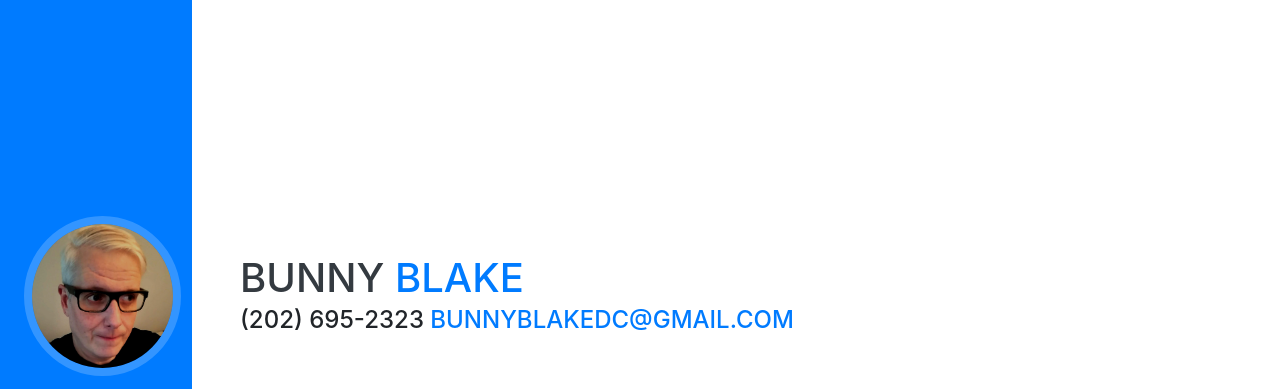
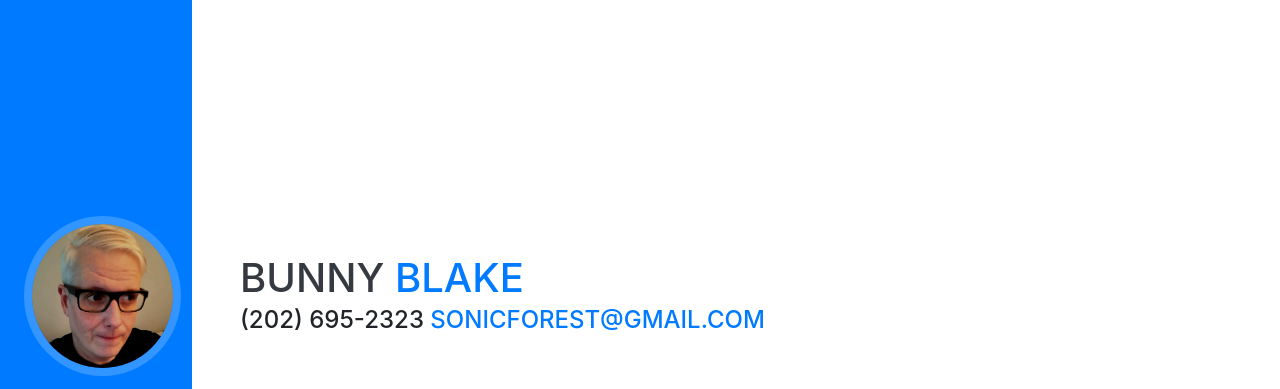
Before and after one commit to discolingua/discolingua.github.io, a website with bundled scripts: page index.html in a window 1280 px wide. Shown: the top 389 px of the page. Built offline with nearby package versions, Linux system fonts and the light colour scheme; a web font is replaced by a local one.

Commit message:
email update

```diff
--- a/index.html
+++ b/index.html
@@ -65,7 +65,7 @@
           <span class="text-primary">Blake</span>
         </h1>
         <div class="subheading mb-5">(202) 695-2323
-          <a href="mailto:bunnyblakedc@gmail.com">bunnyblakedc@gmail.com</a>
+          <a href="mailto:sonicforest@gmail.com">sonicforest@gmail.com</a>
         </div>
         <p class="lead mb-5">With over 20 years software development experience, strong writing and communication skills and a passion for creative multimedia, I am excited to help bring your project to life.</p>
         <div class="social-icons">
```
